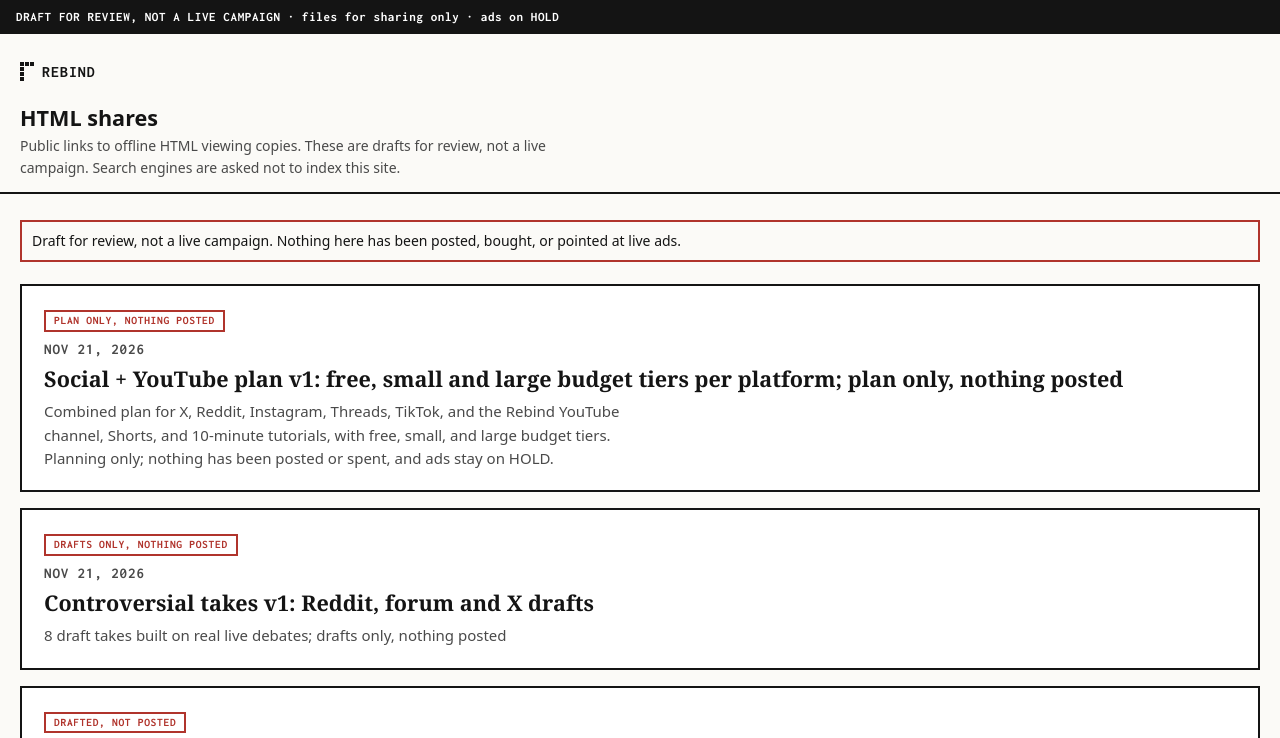
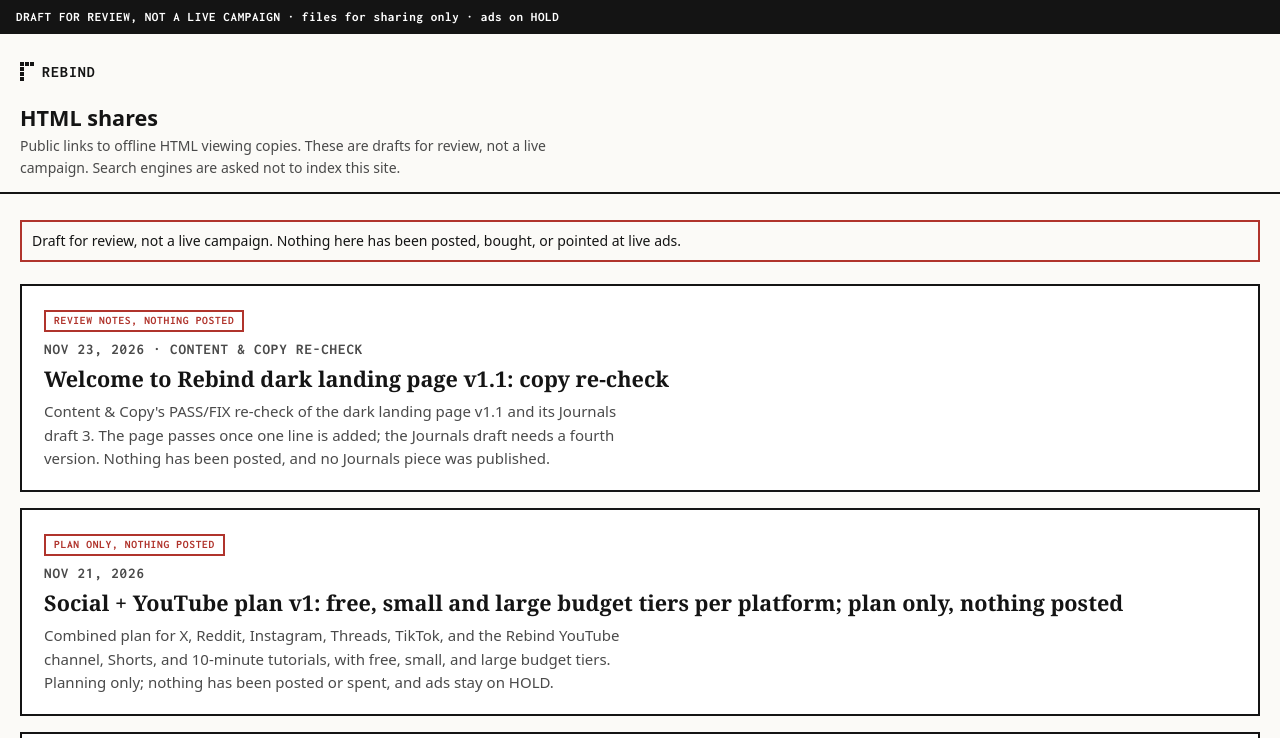
Before and after one commit to Xzeny/rebind-html-shares, a plain HTML site: page index.html in a window 1280 px wide. Shown: the top 738 px of the page. Drawn offline with Linux system fonts and the light colour scheme.

Commit message:
Add Welcome to Rebind dark LP v1.1 copy re-check (review notes, nothing posted)

```diff
--- a/index.html
+++ b/index.html
@@ -89,6 +89,14 @@ iframe{border:0;display:block;background:var(--paper);transform-origin:top left}
 <main class="wrap">
   <p class="flag">Draft for review, not a live campaign. Nothing here has been posted, bought, or pointed at live ads.</p>
   <ul class="list">
+    <li>
+      <a class="item" href="welcome-to-rebind-dark-lp-v1-1-copy-review.html">
+        <p class="status">Review notes, nothing posted</p>
+        <p class="label">Nov 23, 2026 · Content &amp; Copy re-check</p>
+        <h2>Welcome to Rebind dark landing page v1.1: copy re-check</h2>
+        <p>Content &amp; Copy's PASS/FIX re-check of the dark landing page v1.1 and its Journals draft 3. The page passes once one line is added; the Journals draft needs a fourth version. Nothing has been posted, and no Journals piece was published.</p>
+      </a>
+    </li>
     <li>
       <a class="item" href="rebind-social-plan-combined-v1.html">
         <p class="status">Plan only, nothing posted</p>
```
Also changed, not shown: welcome-to-rebind-dark-lp-v1-1-copy-review.html (added, +1 -0 lines).
